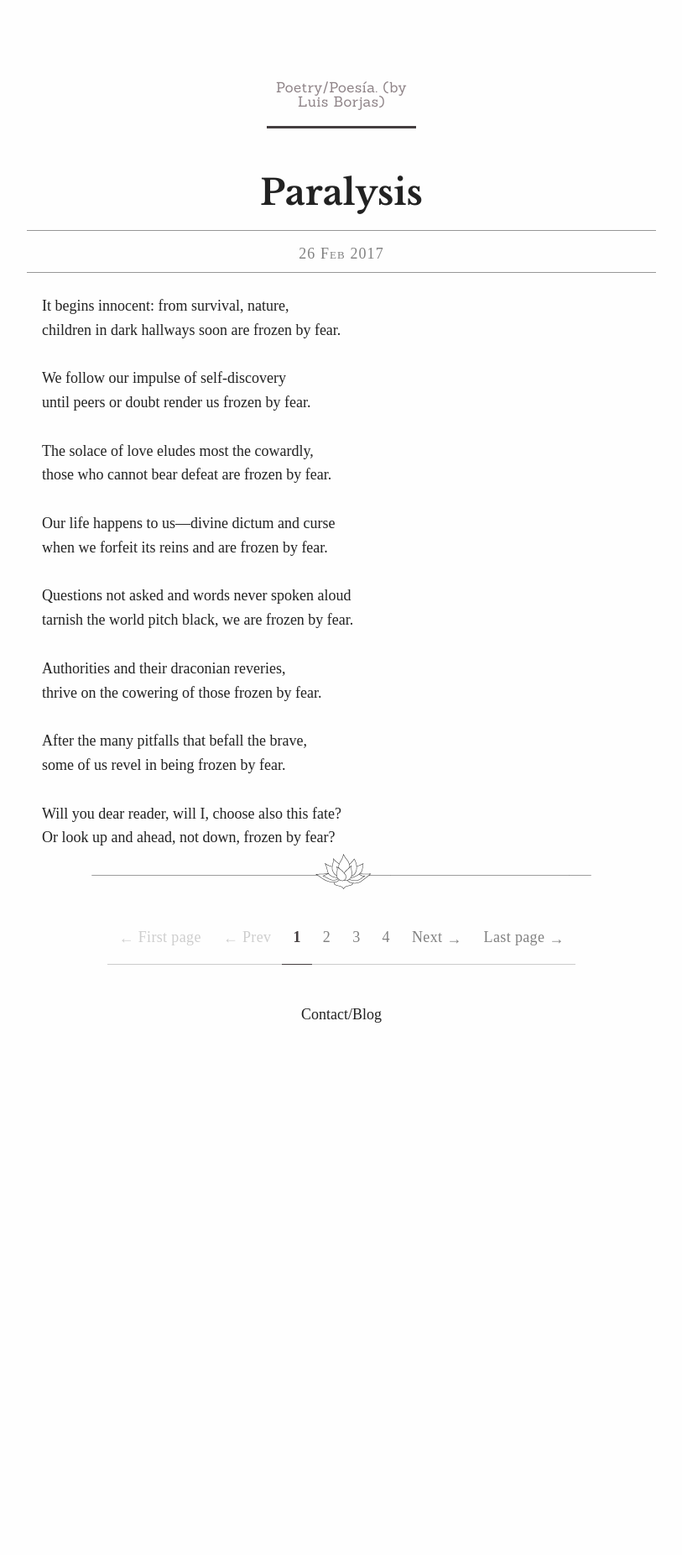
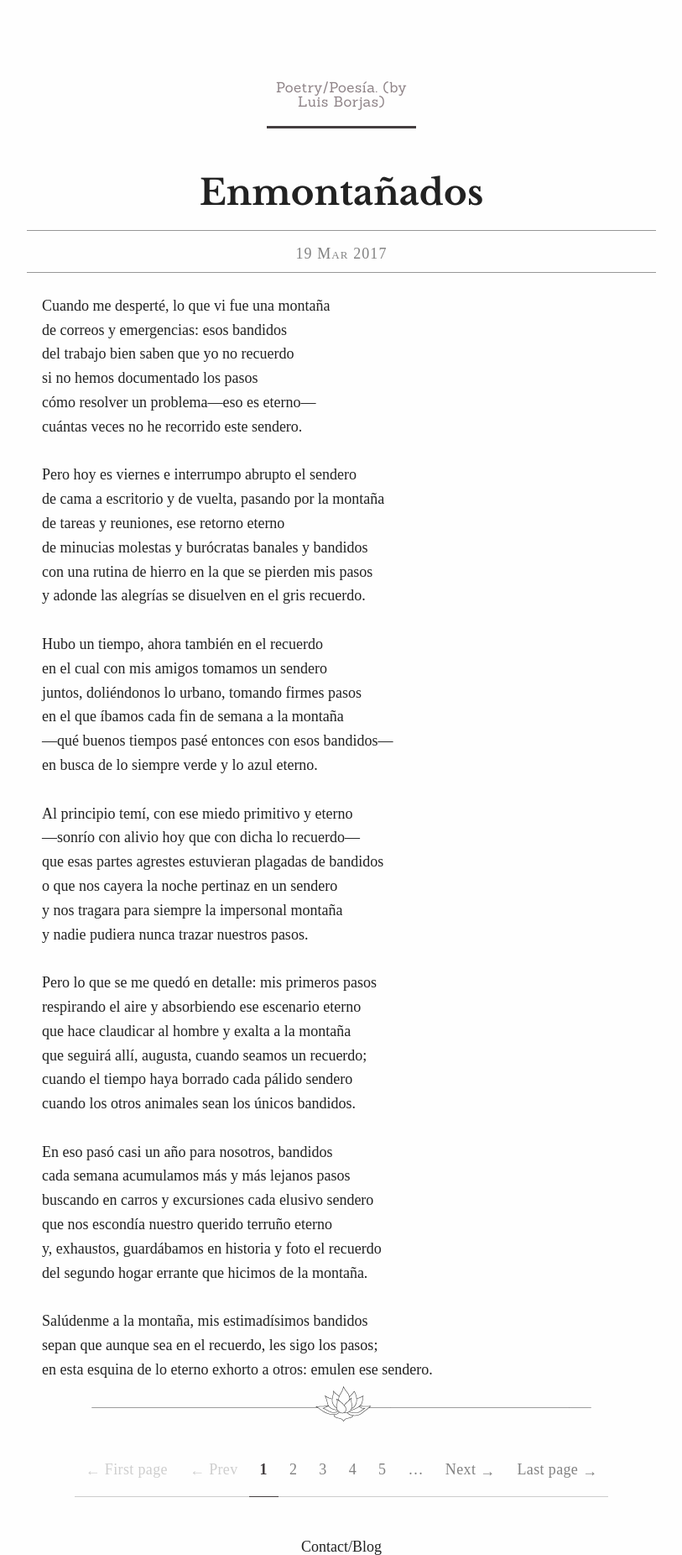
Before and after one commit to lfborjas/home, a Jekyll site: the page built from index.html, in a window 1280 px wide. Shown: the whole page at 84% size, without its empty margins (233-1046 px from the left). Built offline with Jekyll 4.4.1, drawn with Linux system fonts in a browser that asks for light colours; the list of posts is cut into pages by our own code; before the commit the page ends 1218 px from its top, so only the background shows below that.

```diff
--- a/_includes/post.html
+++ b/_includes/post.html
@@ -2,6 +2,7 @@
     p.p1 {margin: 0.0px 0.0px 0.0px 0.0px;}
     p.p2 {margin: 0.0px 0.0px 0.0px 0.0px; text-indent: 18.0px; min-height: 17.0px}
     p.p3 {margin: 0.0px 0.0px 0.0px 0.0px; text-indent: 18.0px;}
+    span.Apple-tab-span {white-space:pre}
 </style>
 <article class="post">
     <header>
--- /dev/null
+++ b/_posts/2017-03-19-sestina.markdown
@@ -0,0 +1,53 @@
+---
+layout: post
+title: "Enmontañados"
+date: 2017-03-19 16:09:16 -0500
+categories: poetry spanish
+location: Brooklyn, NY
+---
+
+<p class="p3">Cuando me desperté, lo que vi fue una montaña</p>
+<p class="p3">de correos y emergencias: esos bandidos</p>
+<p class="p3">del trabajo bien saben que yo no recuerdo</p>
+<p class="p3">si no hemos documentado los pasos</p>
+<p class="p3">cómo resolver un problema—eso es eterno—</p>
+<p class="p3">cuántas veces no he recorrido este sendero.</p>
+<p class="p2"><br></p>
+<p class="p3">Pero hoy es viernes e interrumpo abrupto el sendero</p>
+<p class="p3">de cama a escritorio y de vuelta, pasando por la montaña</p>
+<p class="p3">de tareas y reuniones, ese retorno eterno</p>
+<p class="p3">de minucias molestas y burócratas banales y bandidos</p>
+<p class="p3">con una rutina de hierro en la que se pierden mis pasos</p>
+<p class="p3">y adonde las alegrías se disuelven en el gris recuerdo.</p>
+<p class="p2"><br></p>
+<p class="p3">Hubo un tiempo, ahora también en el recuerdo</p>
+<p class="p3">en el cual con mis amigos tomamos un sendero</p>
+<p class="p3">juntos, doliéndonos lo urbano, tomando firmes pasos</p>
+<p class="p3">en el que íbamos cada fin de semana a la montaña</p>
+<p class="p3">—qué buenos tiempos pasé entonces con esos bandidos—</p>
+<p class="p3">en busca de lo siempre verde y lo azul eterno.</p>
+<p class="p2"><br></p>
+<p class="p3">Al principio temí, con ese miedo primitivo y eterno</p>
+<p class="p3">—sonrío con alivio hoy que con dicha lo recuerdo—</p>
+<p class="p3">que esas partes agrestes estuvieran plagadas de bandidos</p>
+<p class="p3">o que nos cayera la noche pertinaz en un sendero</p>
+<p class="p3">y nos tragara para siempre la impersonal montaña</p>
+<p class="p3">y nadie pudiera nunca trazar nuestros pasos.</p>
+<p class="p2"><br></p>
+<p class="p3">Pero lo que se me quedó en detalle: mis primeros pasos</p>
+<p class="p3">respirando el aire y absorbiendo ese escenario eterno</p>
+<p class="p3">que hace claudicar al hombre y exalta a la montaña</p>
+<p class="p3">que seguirá allí, augusta, cuando seamos un recuerdo;</p>
+<p class="p3">cuando el tiempo haya borrado cada pálido sendero</p>
+<p class="p3">cuando los otros animales sean los únicos bandidos.</p>
+<p class="p2"><br></p>
+<p class="p3">En eso pasó casi un año para nosotros, bandidos</p>
+<p class="p3">cada semana acumulamos más y más lejanos pasos</p>
+<p class="p3">buscando en carros y excursiones cada elusivo sendero</p>
+<p class="p3">que nos escondía nuestro querido terruño eterno</p>
+<p class="p3">y, exhaustos, guardábamos en historia y foto el recuerdo</p>
+<p class="p3">del segundo hogar errante que hicimos de la montaña.</p>
+<p class="p2"><br></p>
+<p class="p3">Salúdenme a la montaña, mis estimadísimos bandidos</p>
+<p class="p3">sepan que aunque sea en el recuerdo, les sigo los pasos;</p>
+<p class="p3">en esta esquina de lo eterno exhorto a otros: emulen ese sendero.</p>
```
Also changed, not shown: _posts/2017-03-04-thaw.markdown (added, +29 -0 lines), _posts/2017-03-08-aprension.markdown (added, +28 -0 lines), _posts/2017-03-18-neighbor-ballad.markdown (added, +107 -0 lines).
